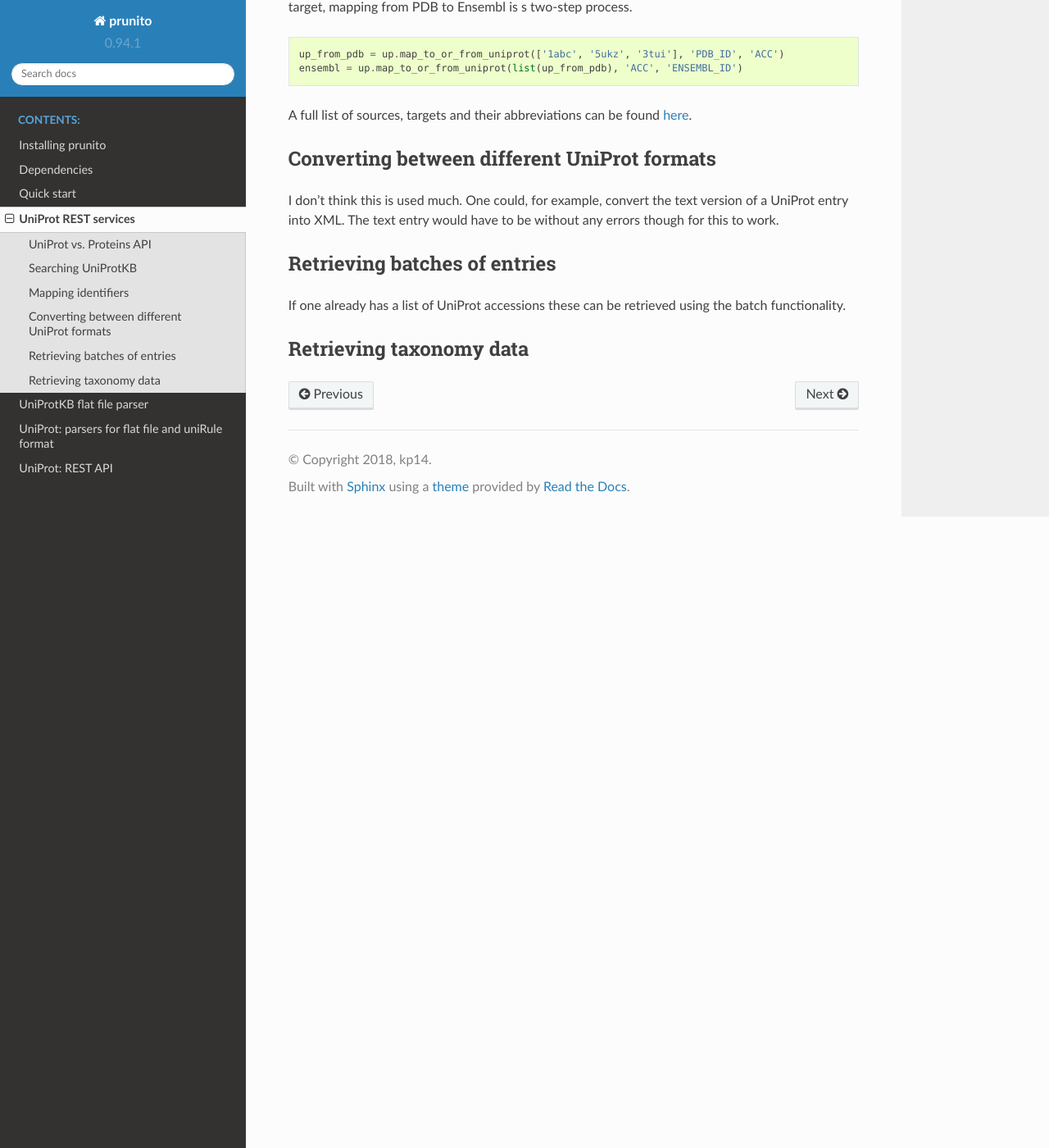
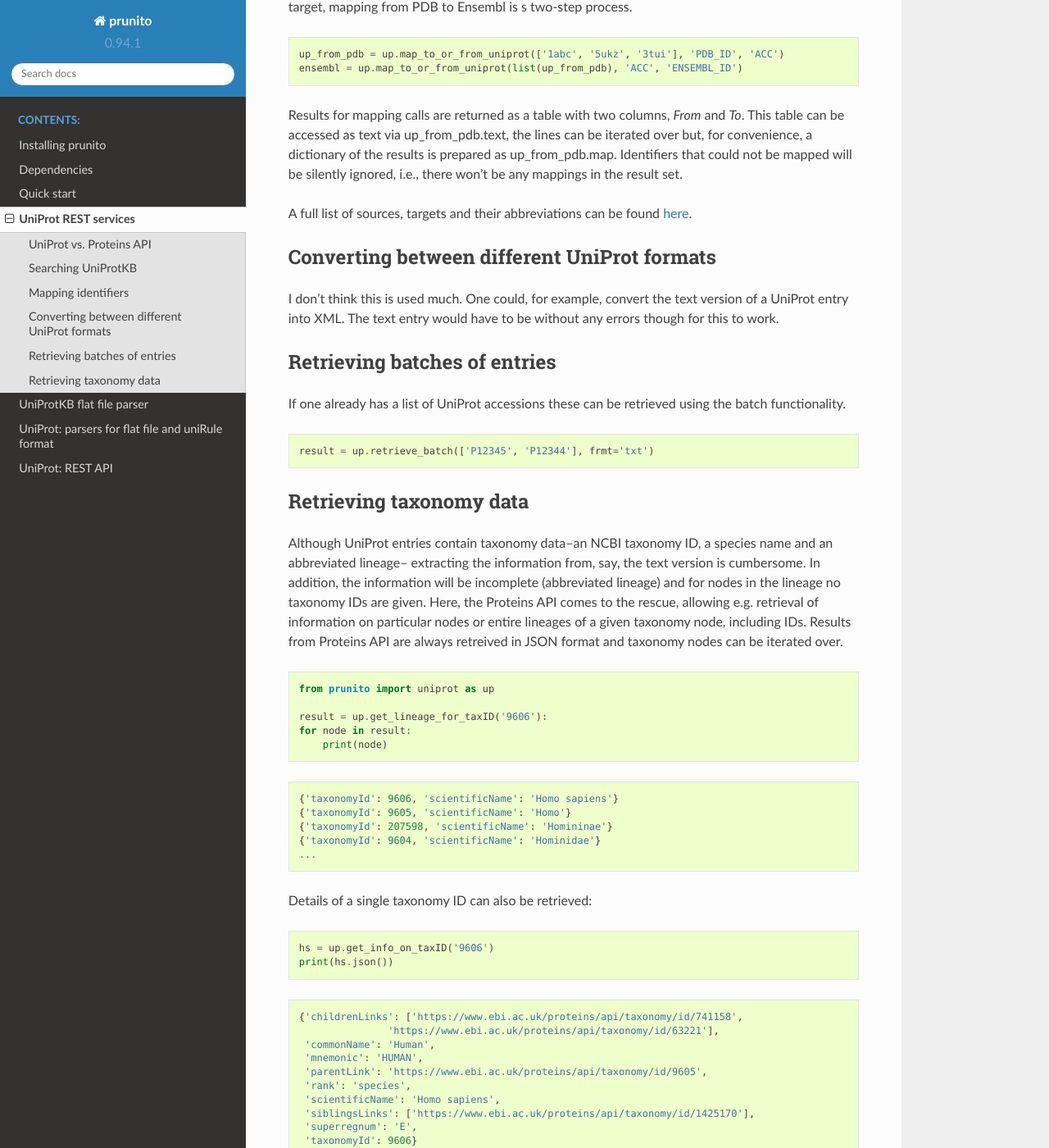
Before and after one commit to kp14/prunito, a Sphinx documentation site: the page built from docs/source/uniprot_searching.rst, in a window 1280 px wide and 1400 px high, scrolled down 2030 px. Shown: the whole window at 82% size. Built offline with Sphinx 7.4.7 and the Read the Docs theme 2.0.0, drawn with Linux system fonts in a browser that asks for light colours; some of the changed text lies outside the part shown.

Commit message:
Docs and fixes for UniProt mappings.

```diff
--- a/docs/source/uniprot_searching.rst
+++ b/docs/source/uniprot_searching.rst
@@ -102,6 +102,12 @@ mapping from PDB to Ensembl is s two-step process.
     up_from_pdb = up.map_to_or_from_uniprot(['1abc', '5ukz', '3tui'], 'PDB_ID', 'ACC')
     ensembl = up.map_to_or_from_uniprot(list(up_from_pdb), 'ACC', 'ENSEMBL_ID')
 
+Results for mapping calls are returned as a table with two columns, *From* and *To*.
+This table can be accessed as text via up_from_pdb.text, the lines can be iterated over but,
+for convenience, a dictionary of the results is prepared as up_from_pdb.map.
+Identifiers that could not be mapped will be silently ignored, i.e., there won't be any mappings
+in the result set.
+
 A full list of sources, targets and their abbreviations can be found `here <https://www.uniprot.org/help/api_idmapping>`_.
 
 .. _converting-formats:
@@ -121,9 +127,68 @@ Retrieving batches of entries
 If one already has a list of |up| accessions these can be retrieved using the batch functionality.
 
 .. code-block:: python
+
     result = up.retrieve_batch(['P12345', 'P12344'], frmt='txt')
 
 .. _getting-taxonomy:
 
 Retrieving taxonomy data
 ------------------------
+
+Although |up| entries contain taxonomy data--an NCBI taxonomy ID, a species name and an abbreviated lineage--
+extracting the information from, say, the text version is cumbersome.
+In addition, the information will be incomplete (abbreviated lineage) and for nodes in the lineage no
+taxonomy IDs are given.
+Here, the |papi| comes to the rescue, allowing e.g. retrieval of information on particular nodes or
+entire lineages of a given taxonomy node, including IDs.
+Results from |papi| are always retreived in JSON format and taxonomy nodes can be iterated over.
+
+.. code-block:: python
+
+    from prunito import uniprot as up
+
+    result = up.get_lineage_for_taxID('9606'):
+    for node in result:
+        print(node)
+
+.. parsed-literal::
+
+    {'taxonomyId': 9606, 'scientificName': 'Homo sapiens'}
+    {'taxonomyId': 9605, 'scientificName': 'Homo'}
+    {'taxonomyId': 207598, 'scientificName': 'Homininae'}
+    {'taxonomyId': 9604, 'scientificName': 'Hominidae'}
+    ...
+
+Details of a single taxonomy ID can also be retrieved:
+
+.. code-block:: python
+
+    hs = up.get_info_on_taxID('9606')
+    print(hs.json())
+
+.. parsed-literal::
+
+    {'childrenLinks': ['https://www.ebi.ac.uk/proteins/api/taxonomy/id/741158',
+                   'https://www.ebi.ac.uk/proteins/api/taxonomy/id/63221'],
+     'commonName': 'Human',
+     'mnemonic': 'HUMAN',
+     'parentLink': 'https://www.ebi.ac.uk/proteins/api/taxonomy/id/9605',
+     'rank': 'species',
+     'scientificName': 'Homo sapiens',
+     'siblingsLinks': ['https://www.ebi.ac.uk/proteins/api/taxonomy/id/1425170'],
+     'superregnum': 'E',
+     'taxonomyId': 9606}
+
+If the same is needed for several IDs:
+
+.. code-block:: python
+
+    several_nodes = up.get_info_on_taxIDs(['9606', '6237', '83333'])
+    for node in several:
+        print(node['scientificName'], node['taxonomyId'], len(node['childrenLinks']))
+
+.. parsed-literal::
+
+    Homo sapiens 9606 2
+    Caenorhabditis 6237 51
+    Escherichia coli (strain K12) 83333 13
```
Also changed, not shown: 1 other file.
